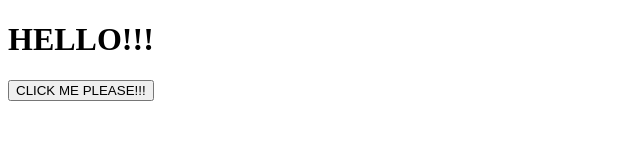
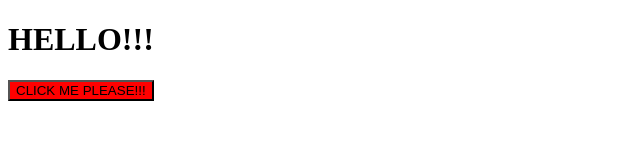
Before and after one commit to Flowers10/Judacious-Trees, a plain HTML site: page index.html in a window 1280 px wide. Shown: the whole page, without its empty margins (0-640 px from the left). Drawn offline with Linux system fonts and the light colour scheme.

Commit message:
Update Stylish-Trees.css

```diff
--- a/Stylish-Trees.css
+++ b/Stylish-Trees.css
@@ -1 +1,4 @@
 /*FOR THE STYLES, OBVIOUSLY*/
+.button {
+  background-color: red;
+}
```
